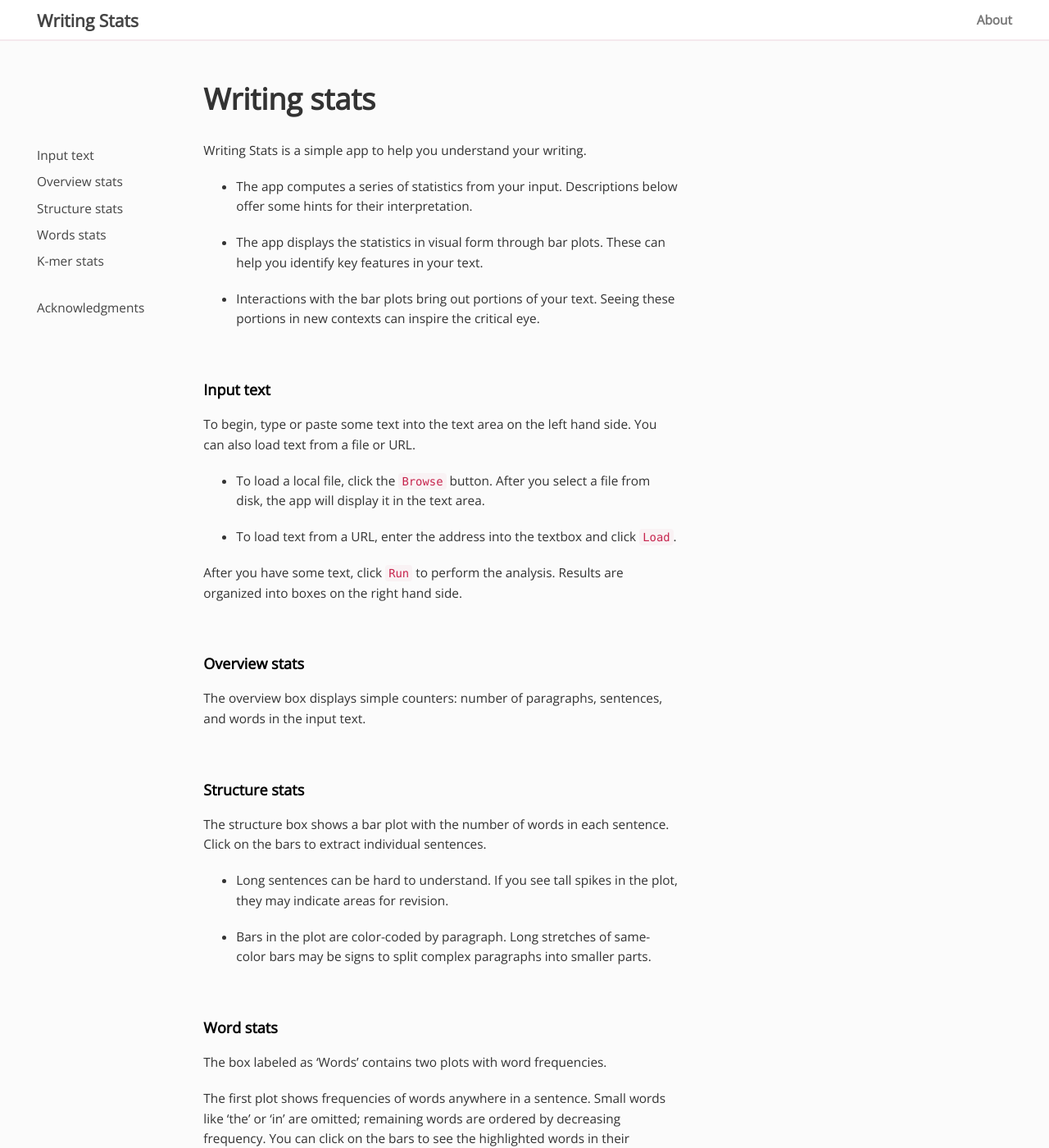
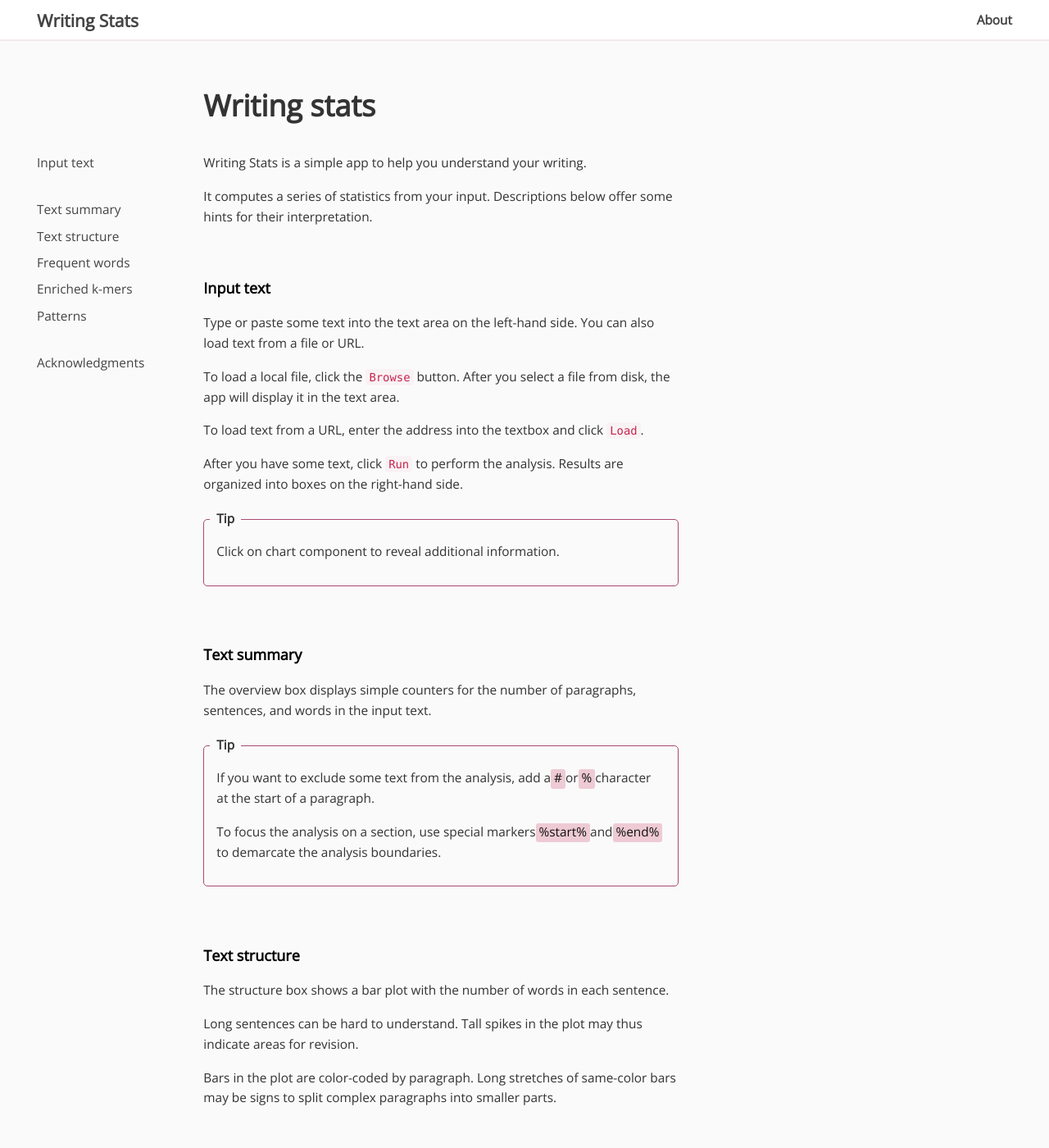
Before and after one commit to tkonopka/writingstats, a Jekyll site: the page built from about.md, in a window 1280 px wide and 1400 px high. Shown: the whole window at 82% size. Built offline with Jekyll 4.4.1, drawn with Linux system fonts in a browser that asks for light colours; some of the changed text lies outside the part shown.

Commit message:
update about page, text commenting

```diff
--- a/_includes/about-menu.html
+++ b/_includes/about-menu.html
@@ -2,10 +2,12 @@
 <div class="ws-about-menu">
     <ul>
         <li><a href="#textarea">Input text </a></li>
-        <li><a href="#overview">Overview stats</a></li>
-        <li><a href="#structure">Structure stats</a></li>
-        <li><a href="#words">Words stats</a></li>
-        <li><a href="#kmers">K-mer stats</a></li>
+        <br/>
+        <li><a href="#overview">Text summary</a></li>
+        <li><a href="#structure">Text structure</a></li>
+        <li><a href="#words">Frequent words</a></li>
+        <li><a href="#kmers">Enriched k-mers</a></li>
+        <li><a href="#kmers">Patterns</a></li>
         <br/>
         <li><a href="#thanks">Acknowledgments</a></li>
     </ul>
--- a/about.md
+++ b/about.md
@@ -7,14 +7,8 @@ permalink: /about.html
 
 Writing Stats is a simple app to help you understand your writing.
 
- - The app computes a series of statistics from your input. Descriptions below
+It computes a series of statistics from your input. Descriptions below
 offer some hints for their interpretation.
-
-- The app displays the statistics in visual form through bar plots. These can
-help you identify key features in your text.
-
-- Interactions with the bar plots bring out portions of your text. Seeing these
-portions in new contexts can inspire the critical eye.
 
 
 
@@ -22,41 +16,51 @@ portions in new contexts can inspire the critical eye.
 
 ## Input text
 
-To begin, type or paste some text into the text area on the left hand side.
+Type or paste some text into the text area on the left-hand side.
 You can also load text from a file or URL.
 
- -  To load a local file, click the `Browse` button. After you select a file from
+ To load a local file, click the `Browse` button. After you select a file from
 disk, the app will display it in the text area.
 
- - To load text from a URL, enter the address into the textbox and click `Load`.
+To load text from a URL, enter the address into the textbox and click `Load`.
 
 After you have some text, click `Run` to perform the analysis. Results are
-organized into boxes on the right hand side.
+organized into boxes on the right-hand side.
 
-
+<div class="ws-example">
+<span class="ws-example-header">Tip</span>
+<p>Click on chart component to reveal additional information.</p>
+</div>
 
 
 <span id="overview"></span>
 
-## Overview stats
+## Text summary
 
-The overview box displays simple counters: number of paragraphs, sentences, and
+The overview box displays simple counters for the number of paragraphs, sentences, and
 words in the input text.
 
-
+<div class="ws-example">
+<span class="ws-example-header">Tip</span>
+<p>If you want to exclude some text from the analysis,
+add a <span class="ws-highlight">#</span> or
+<span class="ws-highlight">%</span> character at the start of a paragraph.</p>
+<p>To focus the analysis on a section, use special markers
+<span class="ws-highlight">%start%</span> and
+<span class="ws-highlight">%end%</span> to demarcate the analysis boundaries.</p>
+</div>
 
 
 <span id="structure"></span>
 
-## Structure stats
+## Text structure
 
 The structure box shows a bar plot with the number of words in each sentence.
-Click on the bars to extract individual sentences.
 
- - Long sentences can be hard to understand. If you see tall spikes in the plot,
-they may indicate areas for revision.
+Long sentences can be hard to understand. Tall spikes in the plot may thus
+indicate areas for revision.
 
- - Bars in the plot are color-coded by paragraph. Long stretches of same-color
+Bars in the plot are color-coded by paragraph. Long stretches of same-color
 bars may be signs to split complex paragraphs into smaller parts.
 
 
@@ -64,49 +68,81 @@ bars may be signs to split complex paragraphs into smaller parts.
 
 <span id="words"></span>
 
-## Word stats
+## Frequent words
 
-The box labeled as 'Words' contains two plots with word frequencies.
+The frequent words analysis displays the most commonly used words. High-frequency
+words can bring out the topic/focus of your writing. But they may also indicate
+poor vocabulary.
 
 The first plot shows frequencies of words anywhere in a sentence. Small words
 like 'the' or 'in' are omitted; remaining words are ordered by decreasing
-frequency. You can click on the bars to see the highlighted words in their context.
+frequency.
 
- - High-frequency words can bring out the topic/focus of your writing. But they
-may also indicate poor vocabulary.
-
-The second plot shows frequencies of the first words in sentences. This plot
+The second plot focuses on just the leading words within sentences. This plot
 includes small words like "The" or "In".
 
- - High-frequency start words may indicate monotonous style.
+<div class="ws-example">
+<span class="ws-example-header">Example</span>
+
+<p class="ws-quote"><span class="ws-highlight">"The</span> frequent words analysis ..."</p>
+
+<p class="ws-quote"><span class="ws-highlight">"The</span> first plot shows frequencies ..."</p>
+
+<p class="ws-quote"><span class="ws-highlight">"The</span> second plot focuses on ..."</p>
+
+<p>These examples highlight repeated sentence structure. It is up to you to
+decide whether this consistency is good or not.</p>
+</div>
 
 
 
 
 <span id="kmers"></span>
 
-## k-mer stats
+## Enriched k-mers
 
 k-mers are sequences of characters. They may capture entire words or only portions
-thereof. For example, the sequence 'terri' is a 5-mer (it contains five characters)
+thereof. For example, the sequence 'errifi' is a 6-mer (it contains six characters)
 of the word 'terrific'.
 
-The k-mer analysis box shows bar plots with unusual k-mers. In the first plot,
-the measure of 'unusual' k-mer is computed per *sentence*. Enrichment is the relative
-k-mer frequency within a *sentence* compared to the whole text.
+Enriched k-mers are sequences that are over-represented in a sentence or
+paragraph. Enrichment can be an intentional technique to create emphasis.
+However, repeated k-mers may also indicate repetitive style.
 
- - Enriched k-mers in sentences can be indicators of typos or repetitive style.
+In the first plot, unusual k-mers are identified per *sentence*. Numeric scores
+represent the relative k-mer frequency in a sentence compared to the whole text.
 
-In the second plot, the measure of 'unusual' k-mers is based on *paragraphs*.
-Technically, the statistic is the chi-square.
+<div class="ws-example">
+<span class="ws-example-header">Example</span>
+<p class="ws-quote">"Avoid using <span class="ws-highlight">excellent</span>
+and <span class="ws-highlight">excellence</span> in the same sentence."</p>
+<p>This sentence contains the k-mer 'excell' in two different words.</p>
+</div>
 
- - Enriched k-mers in paragraphs can bring out the topic focus.
+The second plot shows unusual k-mers in *paragraphs*. Technically, the
+statistic is the
+[chi-square](https://en.wikipedia.org/wiki/Chi-squared_distribution).
 
-In both plots, you can click on the k-mers to see how they appear in context.
+
+
+<span id="patterns"></span>
+
+## Patterns
+
+This box is where you can explore text patterns of interest to you. Just write a
+word or k-mer to display all the senteces matching that pattern.
+
+<div class="ws-example">
+<span class="ws-example-header">Tip</span>
+<p>The text box also accepts patterns as
+<a href="https://en.wikipedia.org/wiki/Regular_expression">regular expressions</a>.
+</p>
+</div>
 
 
 
 
+<br/>
 <span id="thanks"></span>
 
 ## Acknowledgments
--- a/src/writingstats.css
+++ b/src/writingstats.css
@@ -11,7 +11,7 @@ body {
     padding-top: 50px;
     line-height: 1.5em;
     font-family: 'Open Sans', Helvetica, sans-serif;
-    background-color: #fbfbfb !important;
+    background-color: #fafafa !important;
 }
 
 h1, h2, h3, h4 {
@@ -39,10 +39,11 @@ h3, h4 {
     }
 }
 
-.ws-main a {
+/* Links */
+.navbar a, .ws-about-menu a {
     color: #444 !important;
 }
-.ws-main a:hover {
+.navbar a, .ws-main a:hover {
     text-decoration: none !important;
 }
 
@@ -55,8 +56,8 @@ h3, h4 {
     height: 50px;
     min-height: 50px;
     line-height: 50px;
-    background-color: #fff;
-    color: #111 !important;
+    background-color: #fff !important;
+    color: #0b0b0b !important;
     border-bottom: solid 1px #ab4a71;
     border-bottom: solid 2px #f5e8ed;
 }
@@ -72,13 +73,6 @@ h3, h4 {
     padding: 0px 15px 0px 0px;
     margin: 0px 15px;
     line-height: 50px;
-}
-.navbar a {
-    color: #961d4e;
-    color: #444;
-}
-.navbar a:hover {
-    text-decoration: none;
 }
 .navbar-header, .navbar-brand {
     font-weight: 700;
@@ -103,13 +97,22 @@ h3, h4 {
     line-height: 1.6em;
     color: #333;
 }
+.ws-about quote {
+    padding-top: 0.2em;
+    padding-bottom: 0.2em;
+}
 .ws-about p {
-    padding-top: 0.6em;
+    padding-top: 0.2em;
+    padding-bottom: 0.2em;
 }
-
+.ws-about ul {
+    margin-top: 1em;
+    margin-bottom: 1em;
+    clear: both;
+}
 .ws-about h1, .ws-about h2, .ws-about h3 {
-    margin-top: 1em;
-    margin-bottom: 0.6em;
+    margin-top: 1.2em;
+    margin-bottom: 1em;
 }
 .ws-about h2, .ws-about h3 {
     margin-top: 2.5em;
@@ -121,6 +124,7 @@ h3, h4 {
 }
 .ws-about-menu ul {
     padding-left: 0px;
+    margin-top: -0.8em;
 }
 .ws-about-menu li {
     margin-bottom: 0.5em;
@@ -128,6 +132,22 @@ h3, h4 {
 }
 
 
+div.ws-example {
+    border: solid 1px #ab4a71;
+    border-radius: 5px;
+    margin: 1.7em 0px 1.5em 0px;
+    padding: 15px;
+    padding-top: 0px;
+}
+.ws-example-header {
+    position: relative;
+    top: -0.8em;
+    font-weight: 700;
+    padding-left: 8px;
+    padding-right: 8px;
+    margin: 0px -8px -0.5em -8px;
+    background-color: #fafafa;
+}
 
 
 /* ==========================================================================
@@ -208,7 +228,7 @@ div.ws-main {
     padding-top: 0.0em;
     list-style: none;
 }
-.ws-anno span.ws-highlight {
+span.ws-highlight {
     border-radius: 3px;
     padding: 0.0em 0.25em 0.15em 0.25em;
     margin-left: -0.25em;
--- a/src/ws-web.js
+++ b/src/ws-web.js
@@ -24,7 +24,7 @@ var ws = {
         fontsize: "100%", // size of textarea text
         fontcolor: "#222"	// color of textarea text
     },
-    kmerk: 7, // length of kmers to analyze
+    kmerk: 6, // length of kmers to analyze
     age: -1, // age of analysis
     barmax: 24, // maximum number of rows in barplots
     badwords: ["the", "a", "an", "to", "for", "as",
@@ -345,6 +345,7 @@ ws.runAnalysis = function () {
     if (ws.settings.latex) {
         ws.tokens = ws.filterLatex(ws.tokens);
     }
+    ws.tokens = ws.filterDocument(ws.tokens);
     ws.words = ws.tokens2words(ws.tokens)
             .filter(ws.nonempty)
             .map(function (x) {
@@ -792,6 +793,16 @@ ws.runPatterns = function () {
 };
 
 
+
+/* ==========================================================================
+ * Handling for the about page
+ * ========================================================================== */
+
+document.addEventListener("DOMContentLoaded", function () {
+    // modify the ws-example paragraphs
+});
+
+
 /* ==========================================================================
  * The end
  * ========================================================================== */
--- a/src/ws.js
+++ b/src/ws.js
@@ -63,6 +63,24 @@ ws.tokenize = function (s) {
         }
     }
     return tokens;
+};
+
+
+/**
+ * Get string with first token.
+ *
+ * @param tokens array with sentence, paragraph, or document.
+ * @returns string or null
+ */
+ws.getFirstToken = function (tokens) {
+    if (typeof tokens === "string") {
+        return tokens;
+    }
+    // here assume tokens is an array
+    if (tokens.length === 0) {
+        return null;
+    }
+    return ws.getFirstToken(tokens[0]);
 };
 
 
@@ -156,6 +174,57 @@ ws.filterLatex = function (tokens) {
 };
 
 
+/**
+ * Filter document
+ *  - remove paragraphs that begin with comment characters
+ *  - cut document to paragraphs between start and end markers
+ *
+ * @param tokens a nested array as output by tokenize()
+ * @param commentchars array of starting characters that signal comment
+ *
+ * @param startmarker string that, if present at start of paragraph, signals
+ * to ignore everything before the marker
+ * @param endmarker string that, if present at start of paragraph, signals to
+ * skip over remaining tokens
+ *
+ * @returns an array similar to input
+ */
+ws.filterDocument = function (tokens, commentchars = ["%", "#"],
+        startmarker = "%start%", endmarker = "%end%") {
+
+    var toklen = tokens.length;
+
+    // look for start marker in the document
+    var startparagraph = 0;
+    for (var i = 0; i < toklen; i++) {
+        var first = ws.getFirstToken(tokens[i]);
+        if (first === startmarker) {
+            startparagraph = i + 1;
+            break;
+        }
+    }
+
+    // loop over paragraphs, from start to real-end or end-marker
+    var result = [];
+    for (var i = startparagraph; i < toklen; i++) {
+        var first = ws.getFirstToken(tokens[i]);
+        if (first === endmarker) {
+            break;
+        }
+        if (commentchars.length > 0 && commentchars.indexOf(first[0]) >= 0) {
+            continue;
+        }
+        result[result.length] = tokens[i];
+    }
+
+    // but if result is all empty, need to reset to nested array
+    if (ws.countParagraphs(result) === 0) {
+        result = [[[]]];
+    }
+    return result;
+};
+
+
 /*
  * Fetch one sentence from a tokens object.
  *
@@ -187,7 +256,7 @@ ws.getSentence = function (tokens, index) {
  */
 ws.getParagraph = function (tokens, index) {
     var result = [];
-    tokens[index].map(function(x) {
+    tokens[index].map(function (x) {
         result = result.concat(x);
     });
     return result;
```
Also changed, not shown: _includes/component_analysis.html (+4 -4 lines), test/test-tokenize.js (+66 -0 lines).
